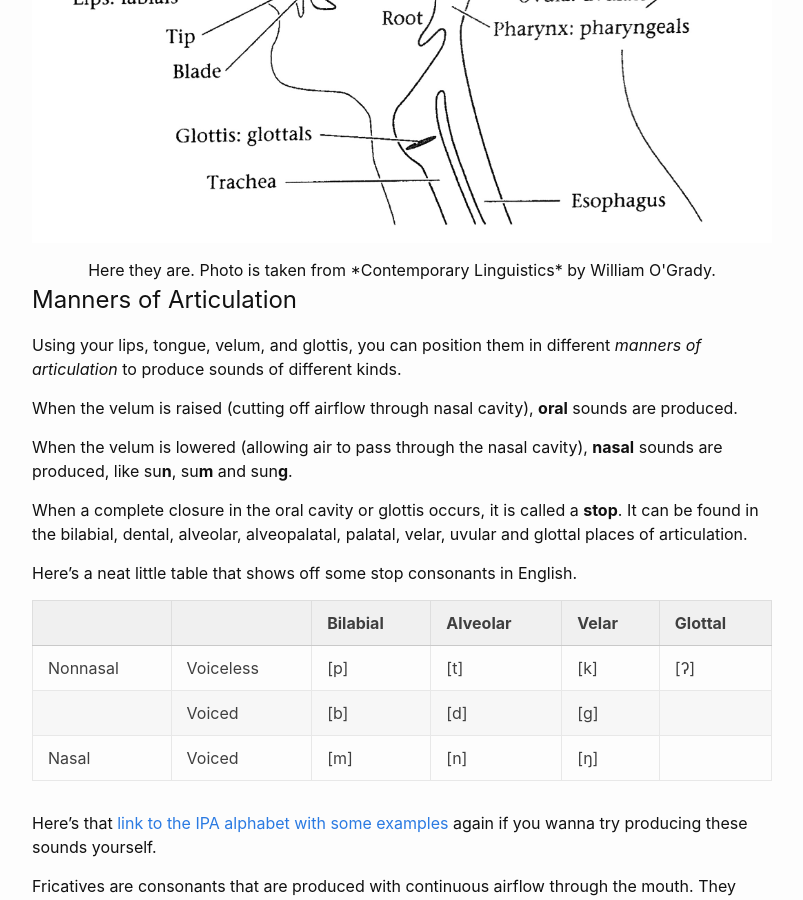
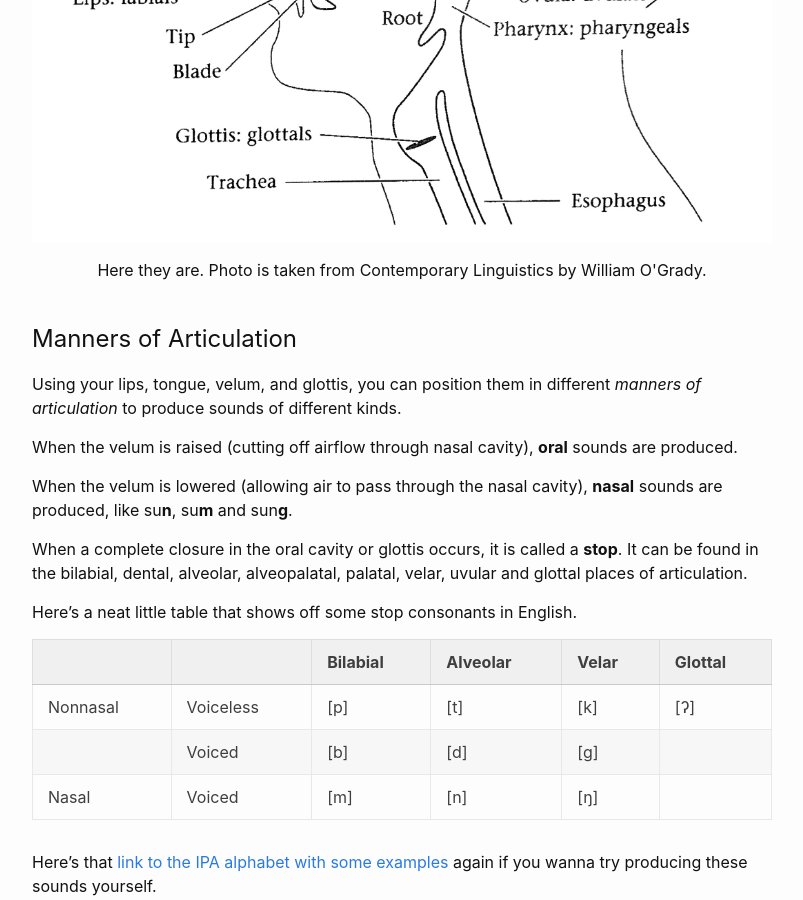
Before and after one commit to tsainez/tsainez.github.io, a Jekyll site: the page built from _posts/2020-05-09-phonetics.md, in a window 1280 px wide and 900 px high, scrolled down 2372 px. Shown: the whole window, without its empty margins (238-1041 px from the left). Built offline with Jekyll 4.4.1, drawn with Linux system fonts in a browser that asks for light colours; comment, search, counter and statistics services are not loaded.

```diff
--- a/_posts/2020-05-09-phonetics.md
+++ b/_posts/2020-05-09-phonetics.md
@@ -50,7 +50,7 @@ Each part of the body where you can modify the airstream to produce different so
 
 ![Places of Articulation](/assets/places_of_articulation.jpg)
 
-<center>Here they are. Photo is taken from *Contemporary Linguistics* by William O'Grady.</center>
+<center>Here they are. Photo is taken from Contemporary Linguistics by William O'Grady.</center> <br>
 
 # Manners of Articulation
 Using your lips, tongue, velum, and glottis, you can position them in different *manners of articulation* to produce sounds of different kinds.
```
